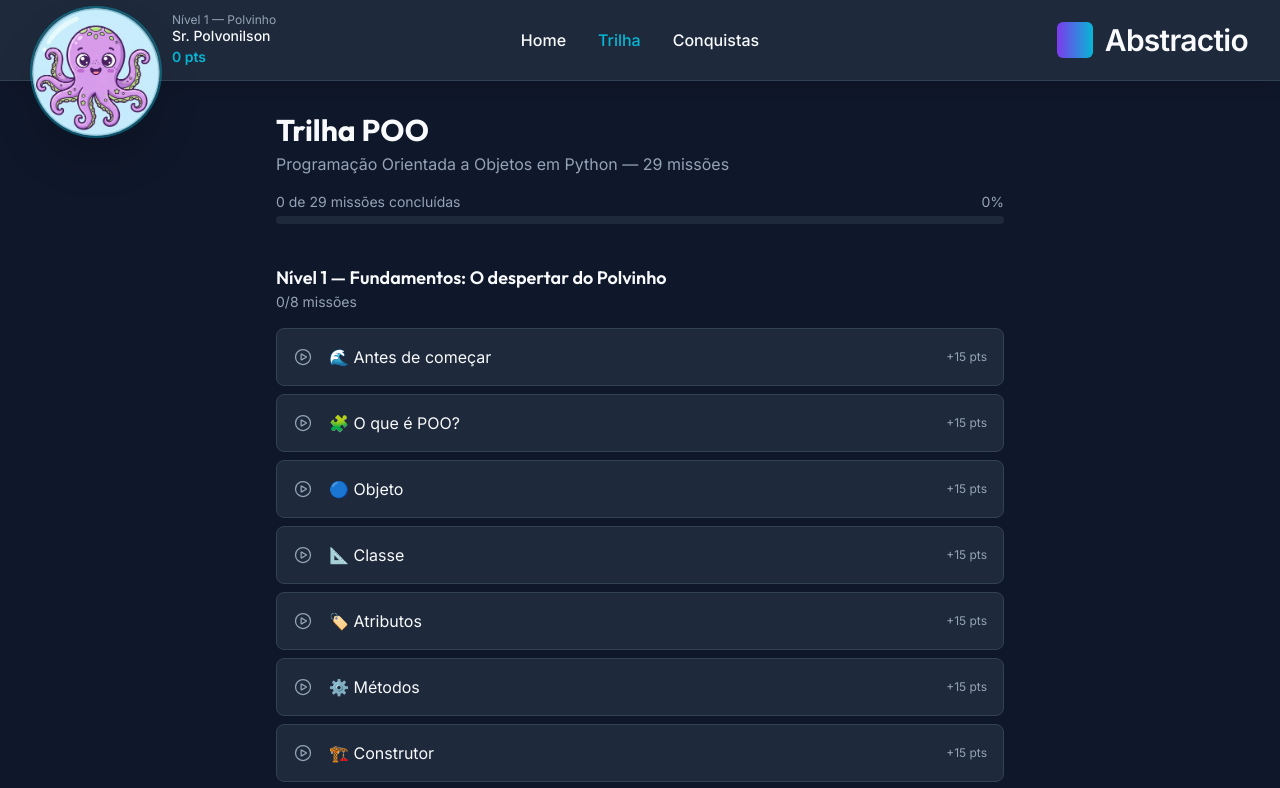
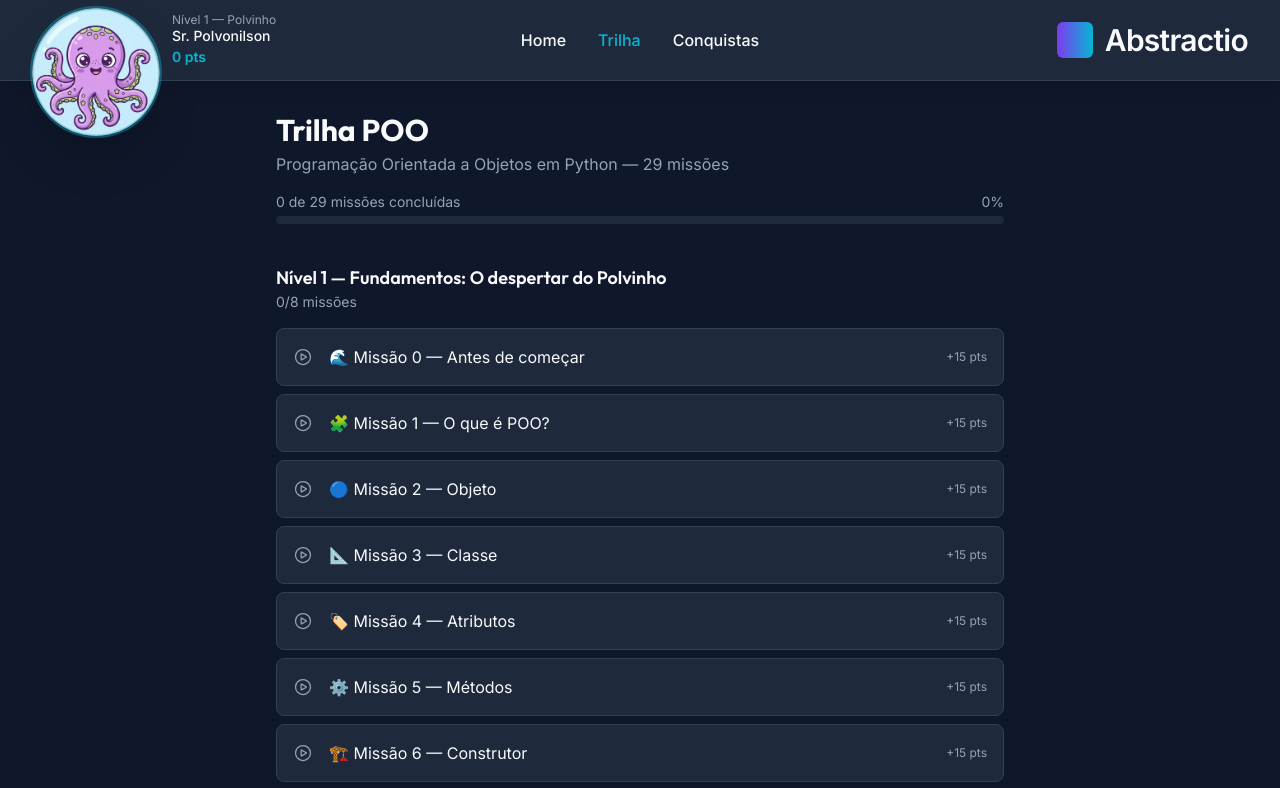
Before and after one commit to Gpcoutinho/Abstractio, a React (Vite) app: page /trilha in a window 1280 px wide. Shown: the top 788 px of the page. Built offline with nearby package versions, Linux system fonts and the light colour scheme.

Commit message:
feat: exibir número da missão nos cards da trilha

```diff
--- a/src/pages/Trilha.tsx
+++ b/src/pages/Trilha.tsx
@@ -74,7 +74,7 @@ const Trilha: React.FC = () => {
                             <PlayCircleIcon className="w-5 h-5 text-textSecondary group-hover:text-accent flex-shrink-0 transition-colors" />
                           )}
                           <span className={`flex-1 ${concluida ? 'text-textSecondary line-through' : 'text-textPrimary'}`}>
-                            {missao.icon} {missao.title}
+                            {missao.icon} Missão {nivel.id === 1 ? missaoIdx : missaoIdx + 1} — {missao.title}
                           </span>
                           <span className={`text-xs ${concluida ? 'text-accent' : 'text-textSecondary'}`}>
                             {concluida ? '✓ 15 pts' : '+15 pts'}
```
